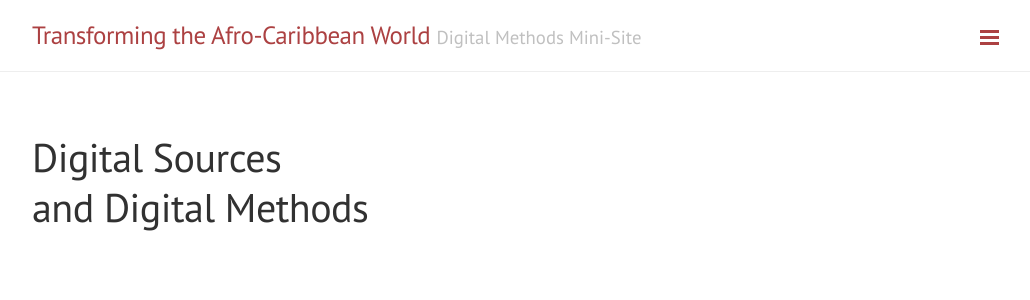
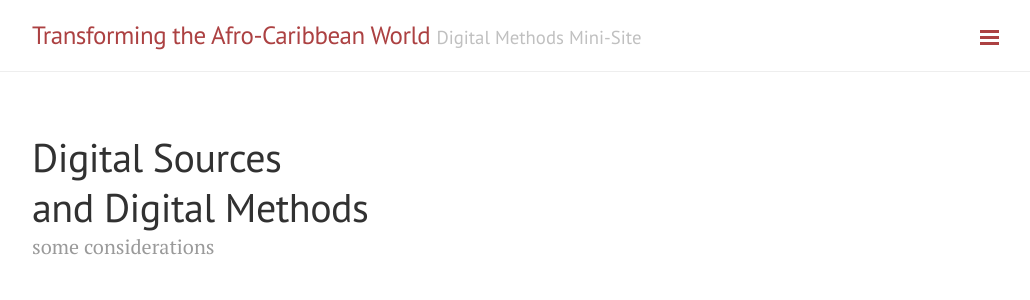
Before and after one commit to umd-mith/taw_workshop, a Jekyll site: the page built from index.html, in a window 1280 px wide. Shown: the top 300 px of the page, without its empty margins (248-1278 px from the left). Built offline with Jekyll 4.4.1, drawn with Linux system fonts in a browser that asks for light colours; Markdown is read by kramdown in place of the engine named in the settings; the list of posts is cut into pages by our own code.

Commit message:
Add tag line

```diff
--- a/index.html
+++ b/index.html
@@ -6,3 +6,4 @@ layout: default
   Digital Sources <br>
   and Digital Methods
 </h1>
+<span class="post-date">some considerations</span>
```
